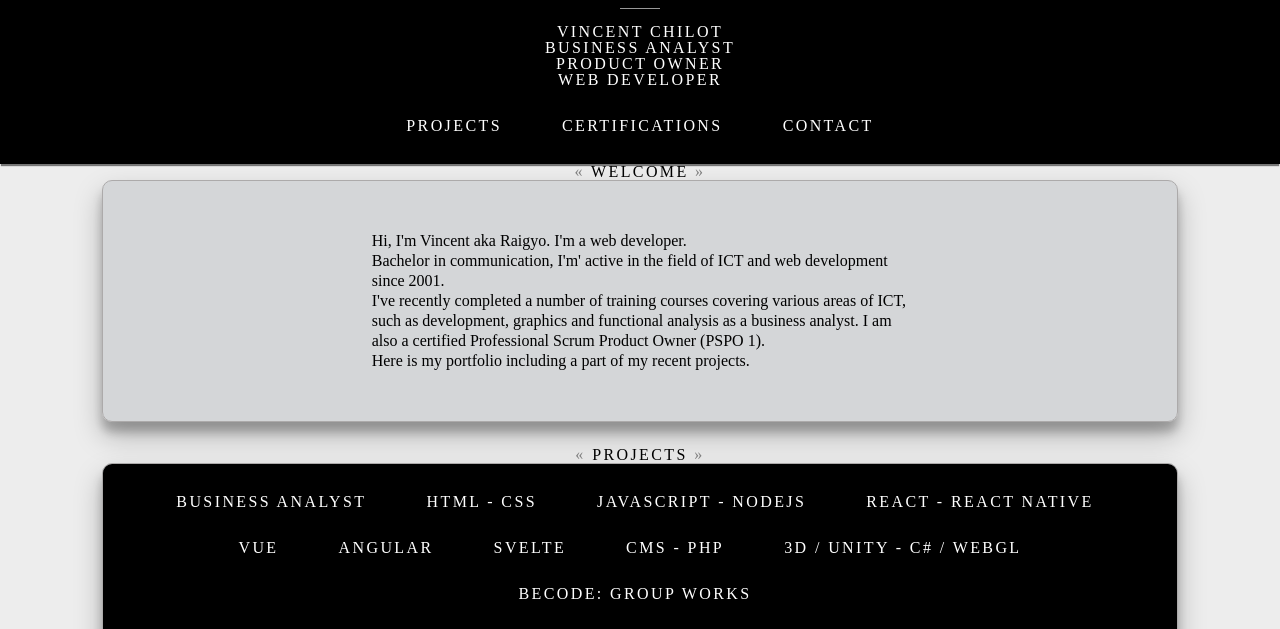
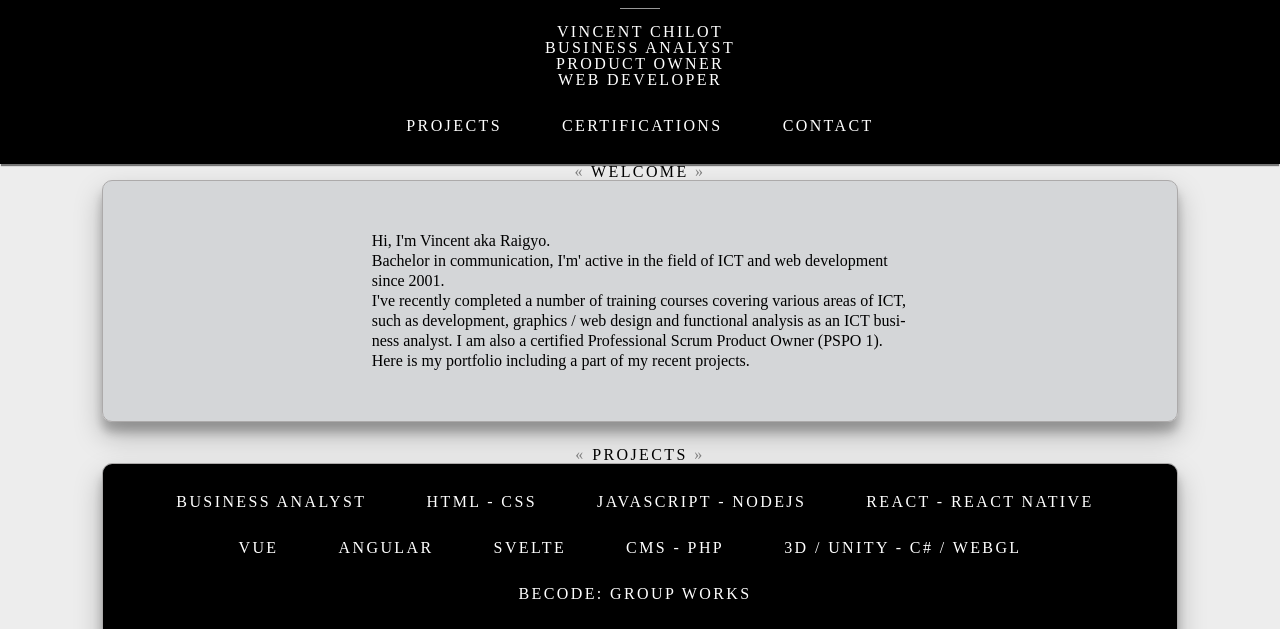
Before and after one commit to Raigyo/summary-portfolio, a website built with Parcel: page index.html in a window 1280 px wide. Shown: the part 159-788 px from the top of the page. Built offline with nearby package versions, Linux system fonts and the light colour scheme.

Commit message:
typo correction

```diff
--- a/index.html
+++ b/index.html
@@ -14,7 +14,7 @@
   <meta property="og:url" content="https://raigyo-dev.be/" />
   <meta property="og:type" content="website" />
   <meta property="og:title" content="Raigyo-dev: My portfolio" />
-  <meta property="og:description" content="My portfolio as Developer, Business Analyst and product Owner" />
+  <meta property="og:description" content="My portfolio as Developer, Business Analyst and Product Owner" />
   <meta property="og:image" content="./src/img/logos/logo-opengraph-image.png" />
   <!-- meta name="twitter:site" content="@userName" -->
   <!-- meta name="twitter:creator" content="@creatorName" -->
@@ -116,14 +116,14 @@
 
         <div>
           <p>
-            Hi, I'm Vincent aka Raigyo. I'm a web developer.
+            Hi, I'm Vincent aka Raigyo.
           </p>
           <p>
-            Bachelor in communication,
+             Bachelor in communication,
             I'm' active in the field of ICT and web development since 2001.
           </p>
           <p>
-            I've recently completed a number of training courses covering various areas of ICT, such as development, graphics and functional analysis as a business analyst. I am also a certified Professional Scrum Product Owner (PSPO 1).
+            I've recently completed a number of training courses covering various areas of ICT, such as development, graphics / web design and functional analysis as an ICT business analyst. I am also a certified Professional Scrum Product Owner (PSPO 1).
           </p>
           <p>
             Here is my portfolio including a part of my recent projects.
```
Also changed, not shown: src/projects/ba/ba-aeroclub.html (+1 -1 lines), src/projects/ba/ba-showcaseme.html (+1 -1 lines), src/img/logos/logo-opengraph-image.png.
